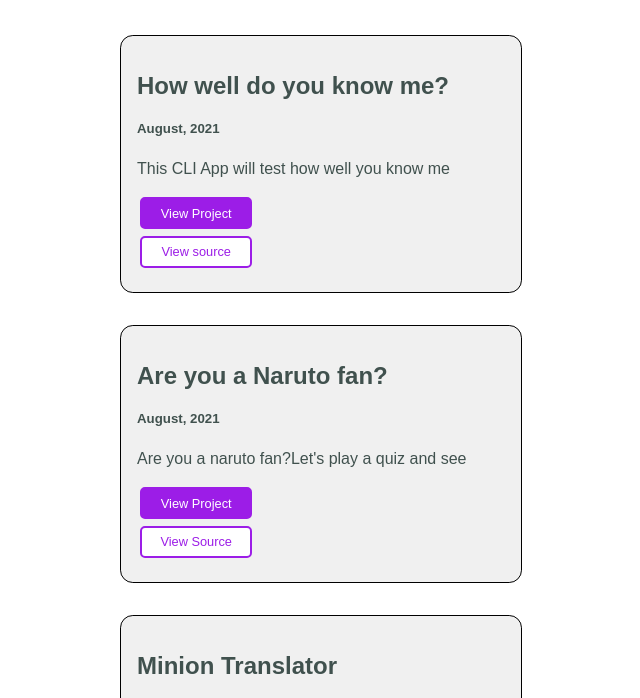
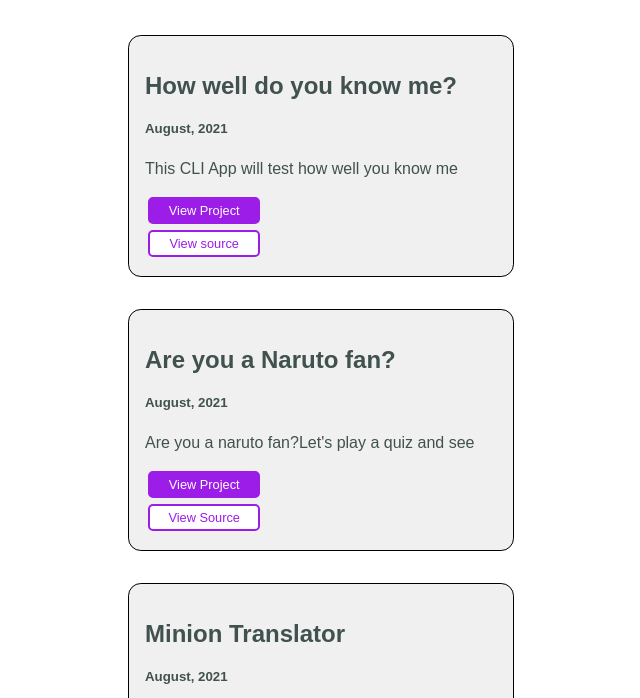
Before and after one commit to Swapnilkota108/Portfolio, a plain HTML site: page project.html in a window 1280 px wide. Shown: the part 69-767 px from the top of the page, without its empty margins (319-959 px from the left). Drawn offline with Linux system fonts and the light colour scheme.

Commit message:
Update project.css

```diff
--- a/project.css
+++ b/project.css
@@ -30,9 +30,9 @@ a{
 .container{
     display: flex;
     flex-direction: column;
-    height: 14rem;
+    height: 13rem;
     background-color: #f0f0f0;
-    width: 23rem;
+    width: 22rem;
 margin: 1rem;
 padding: 1rem;
 border-radius: 0.8rem;
```
